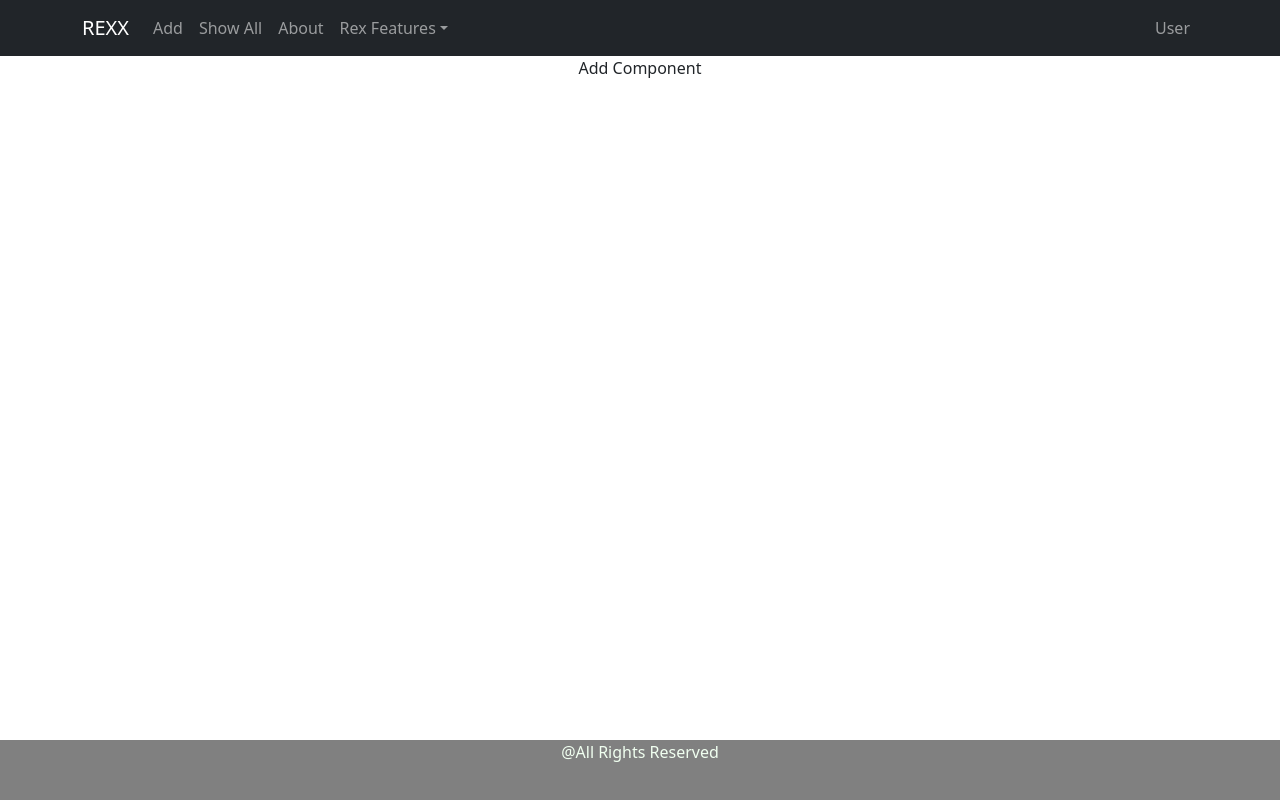
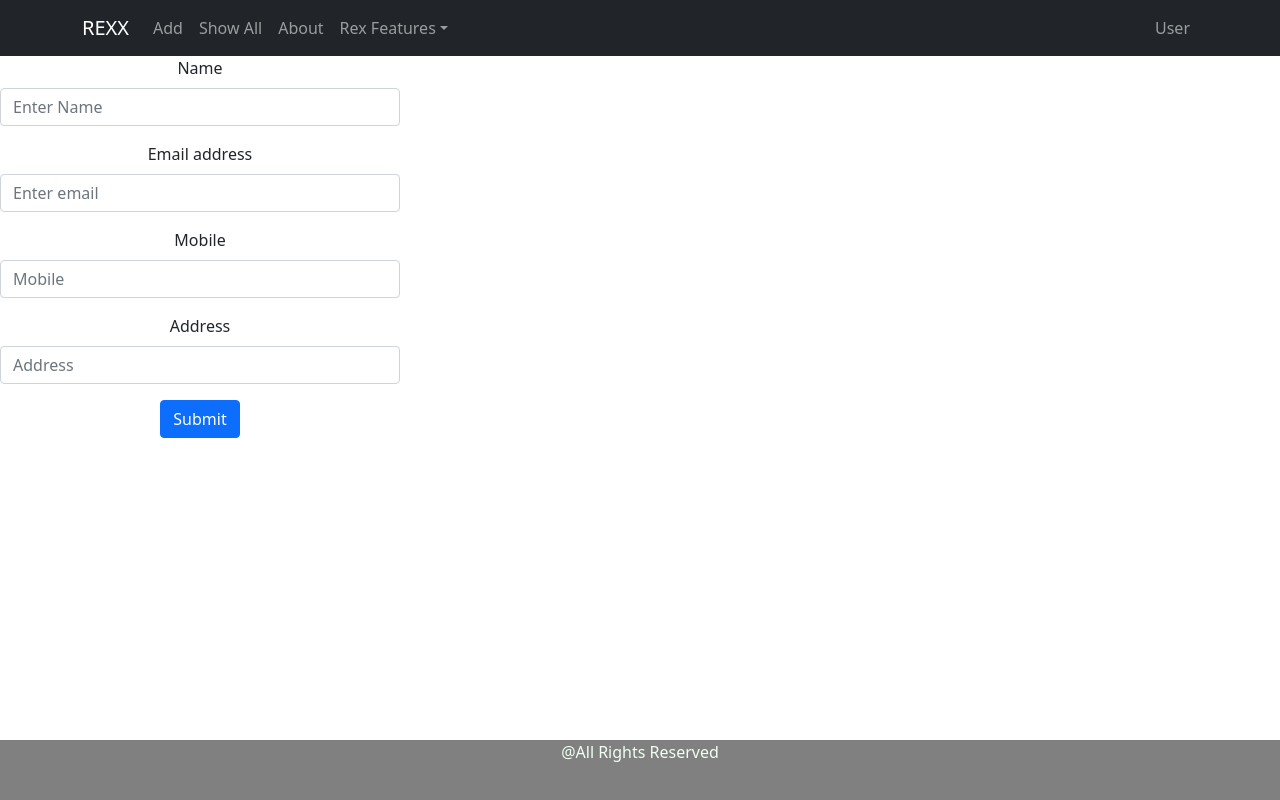
Before and after one commit to sumit1600/rexx, a React (Create React App) app: page /Add in a window 1280 px wide. Built offline with nearby package versions, Linux system fonts and the light colour scheme.

Commit message:
21-07-2021 evening

```diff
--- a/package.json
+++ b/package.json
@@ -15,7 +15,7 @@
     "web-vitals": "^1.1.2"
   },
   "scripts": {
-    "start": "react-scripts start",
+    "start": "set PORT=3006 && react-scripts start",
     "build": "react-scripts build",
     "test": "react-scripts test",
     "eject": "react-scripts eject"
--- a/src/components/Add.js
+++ b/src/components/Add.js
@@ -1,6 +1,56 @@
+import {Form,Button} from 'react-bootstrap'
+import {useState} from 'react'
 function Add(){
+
+    const ApiUrl = "http://localhost:3000/data"
+    const [Name,SetName]=useState("")
+    const [Email,SetEmail]=useState("")
+    const [Mobile,SetMobile]=useState("")
+    const [Address,SetAddress]=useState("")
+
+    function saveData(){
+        console.warn(Name,Email)
+        let data={Name,Email,Mobile,Address}
+        fetch(ApiUrl,{
+                method:'POST',
+                headers:{
+                    'Accept':'application/json',
+                    'Content-type':'application/json'
+                },
+                body:JSON.stringify(data)
+            }).then((result)=>{
+            console.warn("result",result)
+        })
+    }
+
     return(
-        <div>Add Component</div>
+        <div>
+            <Form onSubmit={(e)=>e.preventDefault()} style={{width:'400px'}} >
+                <Form.Group className="mb-3" controlId="formBasicName">
+                    <Form.Label>Name</Form.Label>
+                    <Form.Control type="text" placeholder="Enter Name" value={Name} onChange={(e)=>{SetName(e.target.value)}} />
+                </Form.Group>
+
+                <Form.Group className="mb-3" controlId="formBasicEmail">
+                    <Form.Label>Email address</Form.Label>
+                    <Form.Control type="email" placeholder="Enter email" value={Email} onChange={(e)=>{SetEmail(e.target.value)}} />
+                </Form.Group>
+
+                <Form.Group className="mb-3" controlId="formBasicMobile">
+                    <Form.Label>Mobile</Form.Label>
+                    <Form.Control type="mobile" placeholder="Mobile" value={Mobile} onChange={(e)=>{SetMobile(e.target.value)}} />
+                </Form.Group>
+
+                <Form.Group className="mb-3" controlId="formBasicAddress">
+                    <Form.Label>Address</Form.Label>
+                    <Form.Control type="text" placeholder="Address" value={Address} onChange={(e)=>{SetAddress(e.target.value)}}/>
+                </Form.Group>
+
+                <Button variant="primary" type="submit" onClick={saveData}>
+                    Submit
+                </Button>
+            </Form>
+        </div>
     )
 }
 
--- a/src/components/Home.js
+++ b/src/components/Home.js
@@ -1,45 +1,42 @@
 import {Table} from 'react-bootstrap'
-import {useEffect} from 'react'
+import {useEffect,useState} from 'react'
 
 function Home(){
     const ApiUrl = "http://localhost:3000/data"
+    const [tableData,SetTableData]= useState([])
+
     useEffect(()=>{
-        fetch(("http://localhost:3000/data").then((result)=>{
+        fetch(ApiUrl).then((result)=>{
             result.json().then((res)=>{
-                console.warn(res)
+                //console.warn("x",res)
+                SetTableData(res)
             })
-        }),[])
-    })
+        })
+    },[SetTableData])
+
     return(
         <div className="home">
             <h5>All Rexx</h5>
-            <Table striped bordered hover variant="light">
+            <Table striped bordered hover variant="dark" >
                 <thead>
                     <tr>
-                    <th>#</th>
-                    <th>First Name</th>
-                    <th>Last Name</th>
-                    <th>Username</th>
+                    <th>Name</th>
+                    <th>Email</th>
+                    <th>Mobile</th>
+                    <th>Address</th>
                     </tr>
                 </thead>
                 <tbody>
-                    <tr>
-                    <td>1</td>
-                    <td>Mark</td>
-                    <td>Otto</td>
-                    <td>@mdo</td>
-                    </tr>
-                    <tr>
-                    <td>2</td>
-                    <td>Jacob</td>
-                    <td>Thornton</td>
-                    <td>@fat</td>
-                    </tr>
-                    <tr>
-                    <td>3</td>
-                    <td colSpan="2">Larry the Bird</td>
-                    <td>@twitter</td>
-                    </tr>
+                    {
+                        tableData.map((item)=>
+                        <tr>
+                            <td>{item.Name}</td>
+                            <td>{item.Email}</td>
+                            <td>{item.Mobile}</td>
+                            <td>{item.Address}</td>
+                        </tr>
+                        )
+                    }
                 </tbody>
             </Table>
         </div>
```
